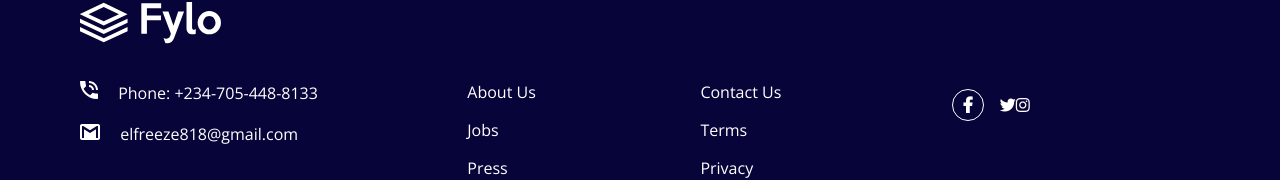
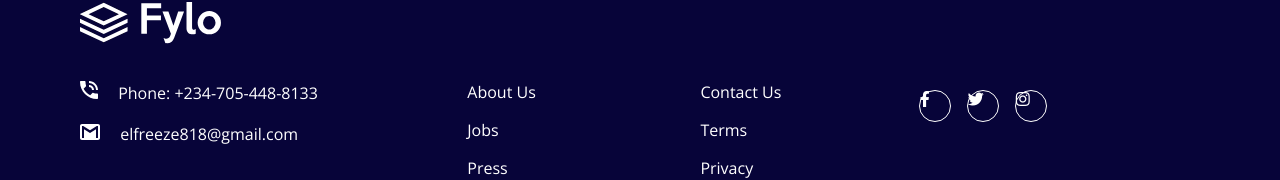
Before and after one commit to elfreeze/fylo-landing-page, a plain HTML site: page index.html in a window 1280 px wide. Shown: the part 1986-2166 px from the top of the page. Drawn offline with nearby package versions, Linux system fonts and the light colour scheme.

Commit message:
Update style.css

```diff
--- a/style.css
+++ b/style.css
@@ -470,7 +470,7 @@ footer a {
     width: 100%;
     margin-block-end: 3rem;
 }
-#fab1 , #fab2, #fab3 {
+.fab {
     display: flex;
     justify-content: center;
     align-items: center;
@@ -509,7 +509,7 @@ footer a {
     .social-icons {
         width: 40%;
     }
-    #fab1, #fab2, #fab3 {
+    .fab {
     height: 2rem;
     width: 2rem;
     }
```
